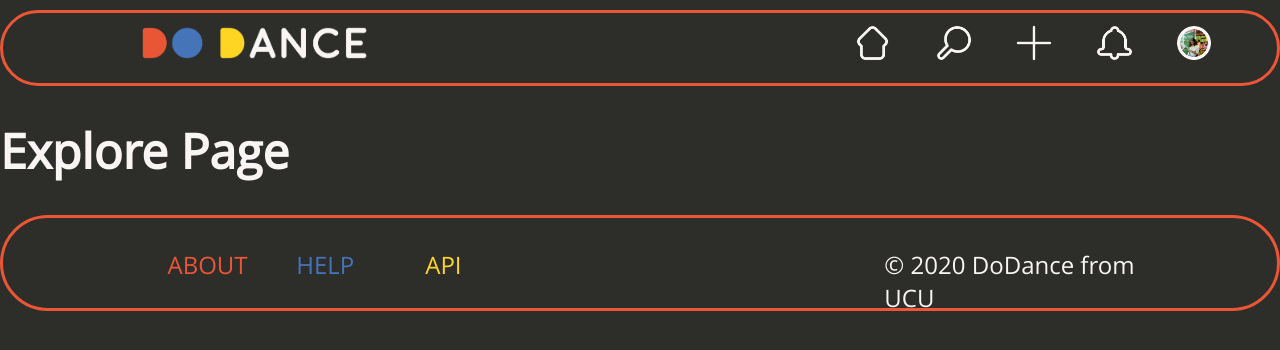
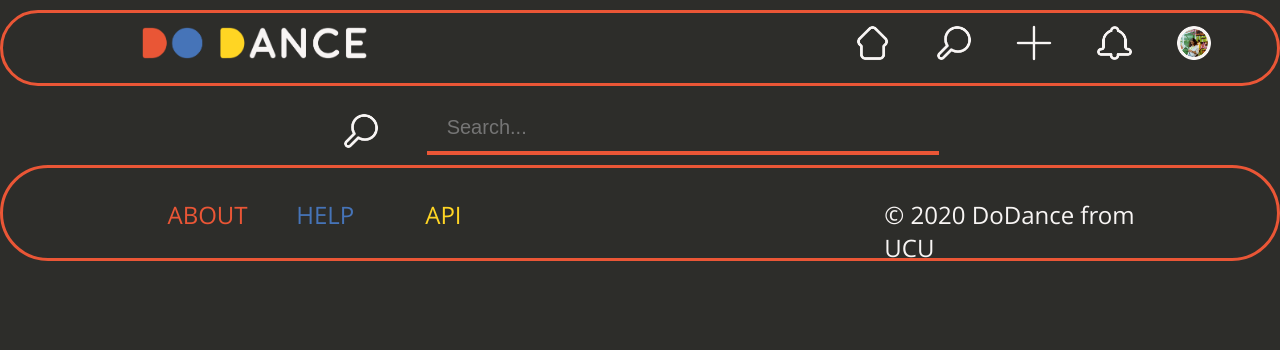
Before and after one commit to SOFIAshyn/DoDanceWeb, a React (Create React App) app: page /explore in a window 1280 px wide. Shown: the top 350 px of the page. Built offline with nearby package versions, Linux system fonts and the light colour scheme.

Commit message:
added search field.

```diff
--- a/src/App.css
+++ b/src/App.css
@@ -38,3 +38,7 @@ body {
 .hashtag {
     color: var(--yellow);
 }
+
+textarea:focus, input:focus{
+    outline: none;
+}
--- a/src/Components/Layouts/Pages/ExplorePage/ExplorePage.css
+++ b/src/Components/Layouts/Pages/ExplorePage/ExplorePage.css
@@ -0,0 +1,25 @@
+.mainExploreUploadsContainer {
+    width: var(--page-container);
+    margin: auto;
+}
+
+.searchForm {
+    margin: auto;
+}
+
+#searchIcon {
+    height: 40px;
+    margin-top: 10px;
+}
+
+input[type=text] {
+    width: 100%;
+    font-size: 20px;
+    padding: 12px 20px;
+    margin: 8px 0;
+    box-sizing: border-box;
+    border: none;
+    border-bottom: 4px var(--red) solid;
+    background-color: var(--black);
+    caret-color: var(--red);
+}
--- a/src/Components/Layouts/Pages/ExplorePage/ExplorePage.js
+++ b/src/Components/Layouts/Pages/ExplorePage/ExplorePage.js
@@ -1,21 +1,23 @@
 import React from 'react';
 import Grid from '@material-ui/core/Grid';
-import ProfilePhoto from "../ProfilePage/ProfileInfo/ProfilePhoto/ProfilePhoto";
-import ProfileData from "../ProfilePage/ProfileInfo/ProfileData/ProfileData";
-// import ProfileInfo from "../ProfilePage/ProfileInfo/ProfileInfo";
+import SearchForm from './SearchForm';
+import SearchUploads from './SearchUploads';
+import './ExplorePage.css'
 
-const ExplorePage = () => {
-    return (
-        <h1>Explore Page</h1>
-        // {/*<React.Fragment>*/}
-        // {/*<Grid container xs={12} >*/}
-        // {/*    <Grid item xs={7}>*/}
-        // {/*        <NewsVideo/>*/}
-        // {/*    </Grid>*/}
-        // {/*    <ProfileShort/>*/}
-        // {/*</Grid>*/}
-        // {/*</React.Fragment>*/}
-    );
+export default class ExplorePage extends React.Component {
+    constructor() {
+        super();
+        this.state = {}
+    }
+
+    render() {
+        return (
+            <div className="mainExploreUploadsContainer">
+                <SearchForm />
+                <Grid container spacing={1}>
+                    {/*<SearchUploads />*/}
+                </Grid>
+            </div>
+        );
+    }
 };
-
-export default ExplorePage;
--- /dev/null
+++ b/src/Components/Layouts/Pages/ExplorePage/SearchForm.js
@@ -0,0 +1,22 @@
+import React from "react";
+import Grid from '@material-ui/core/Grid';
+
+
+const SearchForm = (props) => {
+    const {profileInfo} = props;
+
+    return (
+        <Grid container spacing={0} alignItems="center" justify="center">
+            <Grid item xs={1}>
+                <img id={"searchIcon"} src={"/image/icons/search-white.png"} />
+            </Grid>
+            <Grid item xs={6}>
+                <form>
+                    <input type="text" className="input" placeholder="Search..." />
+                </form>
+            </Grid>
+        </Grid>
+    )
+};
+
+export default SearchForm;
--- /dev/null
+++ b/src/Components/Layouts/Pages/ExplorePage/SearchUploads.js
@@ -0,0 +1,27 @@
+import React from 'react';
+import './ExplorePage.css'
+
+export default class ProfilePage extends React.Component {
+    constructor() {
+        super();
+        this.state = {
+            searchUploads: []
+        };
+    }
+
+    componentDidMount() {
+        fetch('/searchUploads').then(resp => {
+            return resp.json();
+        }).then( body => {
+            this.setState({
+                profile: body,
+            })
+        })
+    }
+
+    render() {
+        return (
+            <div></div>
+        )
+    }
+}
--- a/src/Components/Layouts/Pages/HomePage/HomePage.js
+++ b/src/Components/Layouts/Pages/HomePage/HomePage.js
@@ -26,7 +26,7 @@ export default class HomePage extends React.Component {
             <div className={'page'}>
             <Grid container spacing={1}>
                 <Grid container item xs={8} spacing={1}>
-                    <NewsVideo  key={this.state.profile.id} profileInfo={this.state.profile} />
+                    <NewsVideo key={this.state.profile.id} profileInfo={this.state.profile} />
                 </Grid>
                 <Grid container item xs={4} spacing={1}>
                     <div className={'shortUserData'}>
```
Also changed, not shown: data.json (+32 -2 lines), 1 other file (tests, documents, lock files or other folders).
